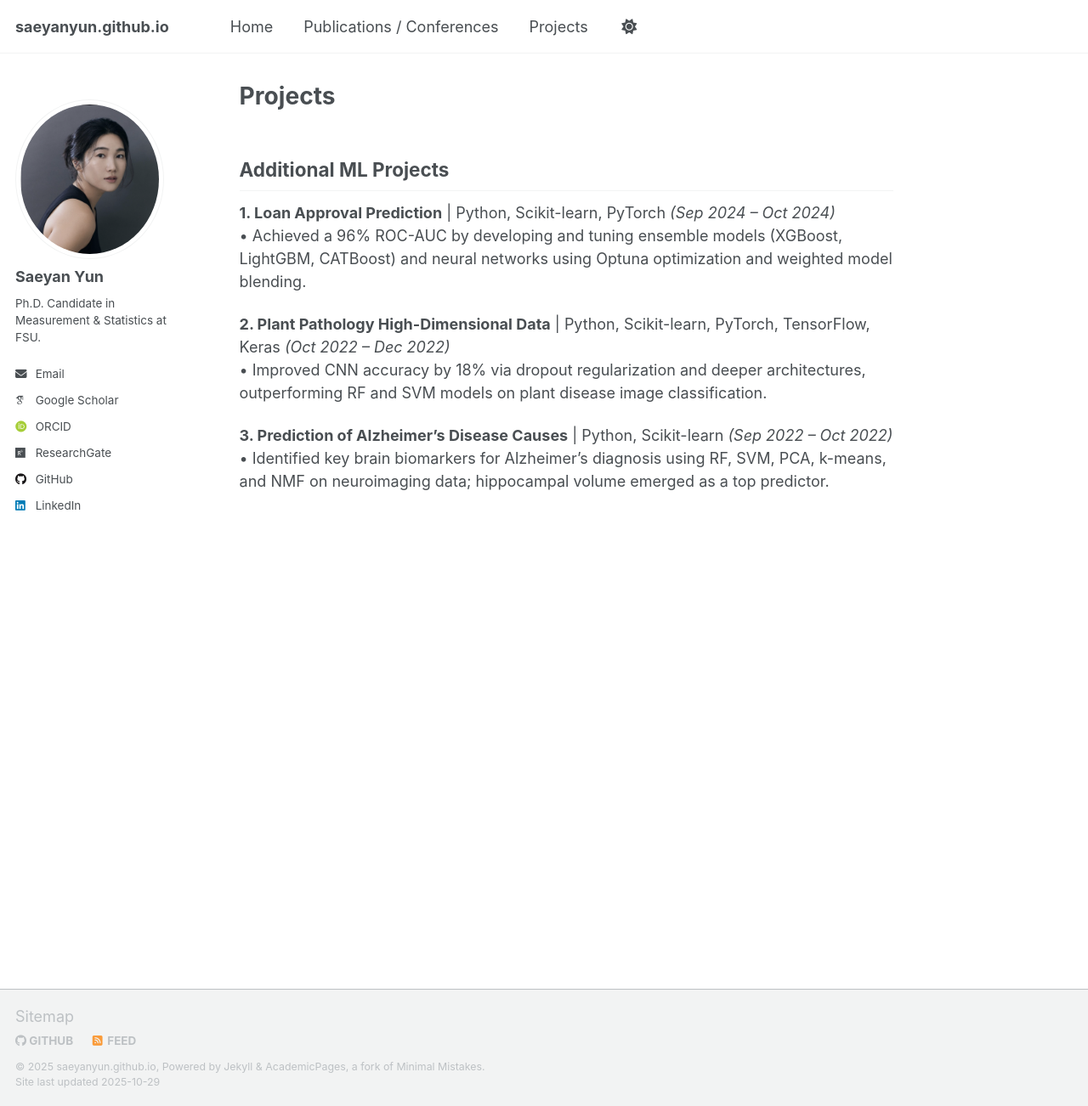
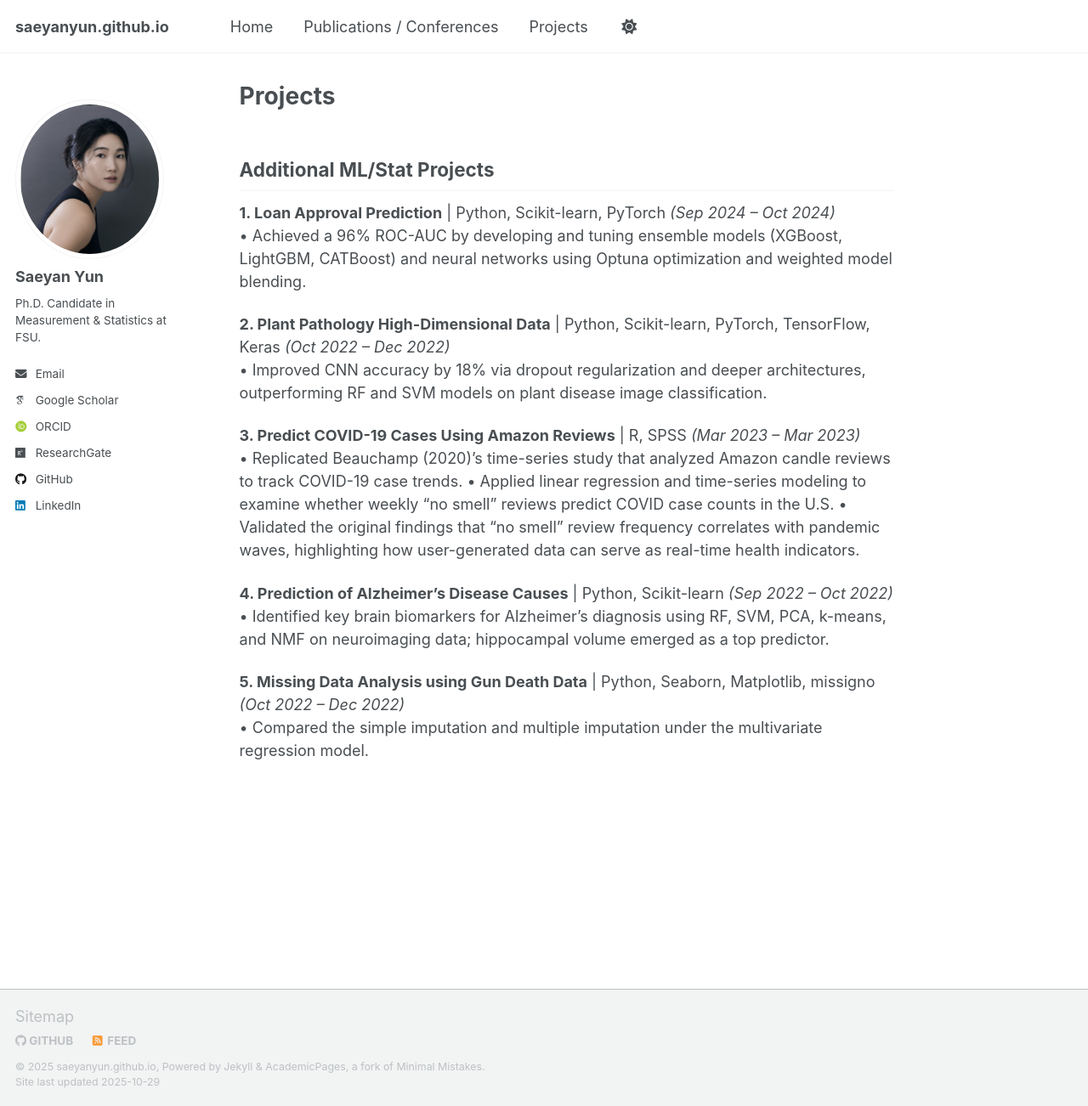
Before and after one commit to saeyanyun/saeyanyun.github.io, a Jekyll site: the page built from _pages/projects.md, in a window 1280 px wide and 1302 px high. Shown: the whole window at 85% size. Built offline with Jekyll 4.4.1, drawn with Linux system fonts in a browser that asks for light colours; some web fonts are replaced; a script that is not in the unit is left out.

Commit message:
Update projects.md

```diff
--- a/_pages/projects.md
+++ b/_pages/projects.md
@@ -5,7 +5,7 @@ layout: single
 author_profile: true
 ---
 
-## Additional ML Projects
+## Additional ML/Stat Projects
 
 **1. Loan Approval Prediction** | Python, Scikit-learn, PyTorch *(Sep 2024 – Oct 2024)*
 • Achieved a 96% ROC-AUC by developing and tuning ensemble models (XGBoost, LightGBM, CATBoost) and neural networks using Optuna optimization and weighted model blending.
@@ -13,5 +13,13 @@ author_profile: true
 **2. Plant Pathology High-Dimensional Data** | Python, Scikit-learn, PyTorch, TensorFlow, Keras *(Oct 2022 – Dec 2022)*
 • Improved CNN accuracy by 18% via dropout regularization and deeper architectures, outperforming RF and SVM models on plant disease image classification.
 
-**3. Prediction of Alzheimer’s Disease Causes** | Python, Scikit-learn *(Sep 2022 – Oct 2022)*
+**3. Predict COVID-19 Cases Using Amazon Reviews** | R, SPSS *(Mar 2023 – Mar 2023)*
+• Replicated Beauchamp (2020)'s time-series study that analyzed Amazon candle reviews to track COVID-19 case trends.
+• Applied linear regression and time-series modeling to examine whether weekly "no smell" reviews predict COVID case counts in the U.S.
+• Validated the original findings that "no smell" review frequency correlates with pandemic waves, highlighting how user-generated data can serve as real-time health indicators.
+
+**4. Prediction of Alzheimer’s Disease Causes** | Python, Scikit-learn *(Sep 2022 – Oct 2022)*
 • Identified key brain biomarkers for Alzheimer’s diagnosis using RF, SVM, PCA, k-means, and NMF on neuroimaging data; hippocampal volume emerged as a top predictor.
+
+**5. Missing Data Analysis using Gun Death Data** | Python, Seaborn, Matplotlib, missigno *(Oct 2022 – Dec 2022)*
+• Compared the simple imputation and multiple imputation under the multivariate regression model.
```
